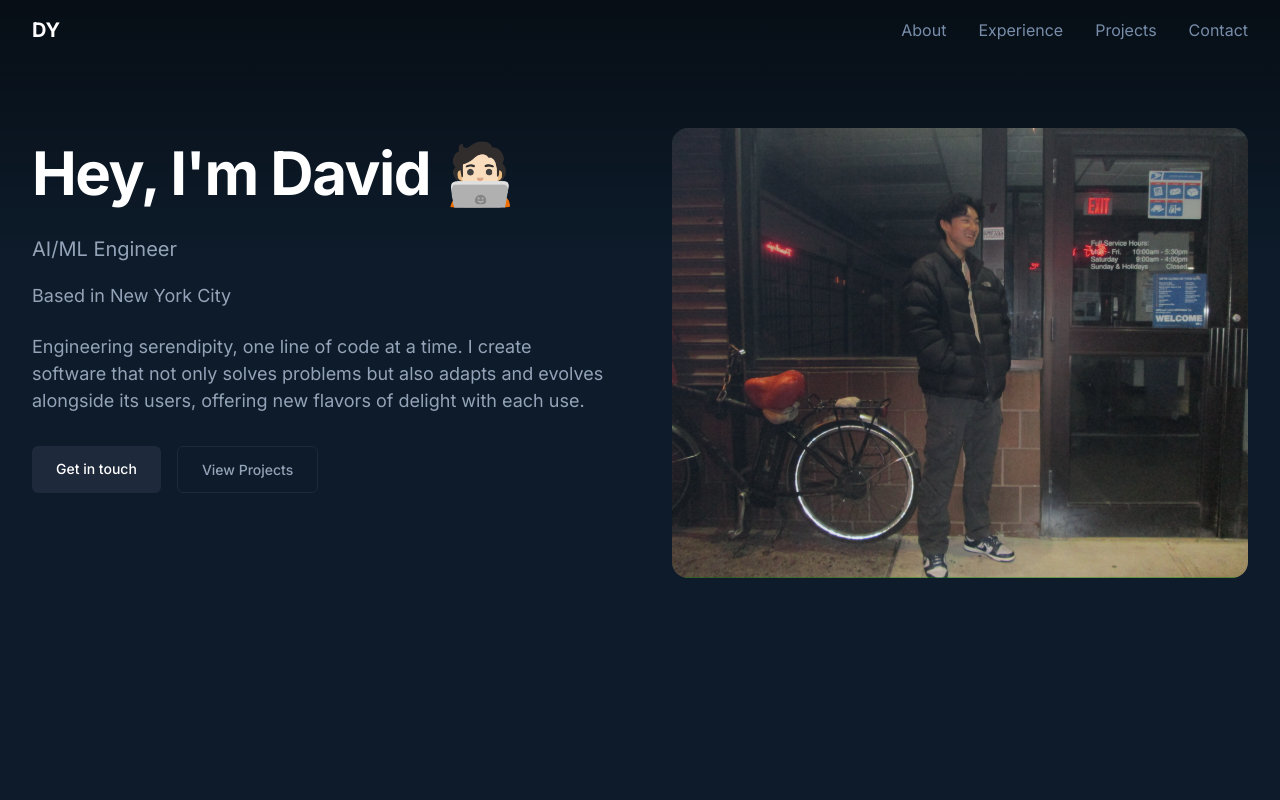
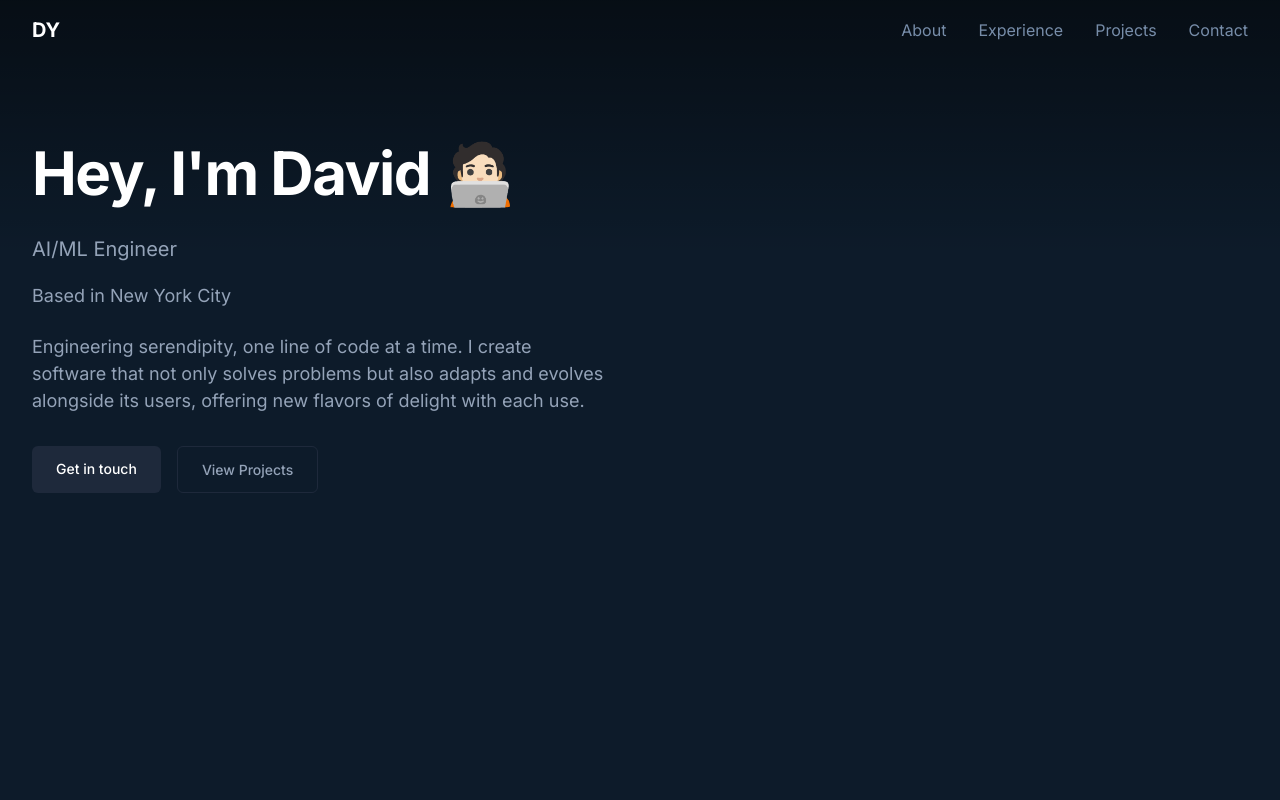
Before and after one commit to DavidYu75/thedavidyu, a Next.js app: page / in a window 1280 px wide. Shown: the top 800 px of the page. Built offline with nearby package versions, Linux system fonts and the light colour scheme.

Commit message:
import 3d model

```diff
--- a/package.json
+++ b/package.json
@@ -10,6 +10,8 @@
   },
   "dependencies": {
     "@heroicons/react": "^2.2.0",
+    "@splinetool/react-spline": "^4.0.0",
+    "@splinetool/runtime": "^1.9.68",
     "clsx": "^2.1.1",
     "framer-motion": "^12.0.6",
     "lucide-react": "^0.474.0",
--- a/src/components/sections/Hero.tsx
+++ b/src/components/sections/Hero.tsx
@@ -4,6 +4,8 @@ import { useState, useEffect, useMemo } from 'react';
 import { motion } from 'framer-motion';
 import Image from 'next/image';
 import styles from '@/styles/Hero.module.css';
+import Spline from '@splinetool/react-spline';
+
 
 const Typewriter = () => {
   const words = useMemo(() => ["Full Stack Developer", "AI/ML Engineer", "Coding Nerd"], []);
@@ -46,6 +48,12 @@ const Typewriter = () => {
 };
 
 const Hero = () => {
+  const [isSplineLoaded, setIsSplineLoaded] = useState(false);
+
+  function onSplineLoad() {
+    setIsSplineLoaded(true);
+  }
+
   return (
     <section className={styles.hero}>
       <div className={styles.topGradient} />
@@ -91,21 +99,18 @@ const Hero = () => {
               </motion.a>
             </div>
           </motion.div>
-          <div className={styles.imageContainer}>
+
+          <div className={styles.splineContainer}>
             <motion.div
               initial={{ opacity: 0, scale: 0.95 }}
-              animate={{ opacity: 1, scale: 1 }}
+              animate={{ opacity: isSplineLoaded ? 1 : 0, scale: isSplineLoaded ? 1 : 0.95 }}
               transition={{ duration: 0.5, delay: 0.2 }}
-              className={styles.image}
+              className={styles.splineWrapper}
             >
-              <Image
-                src="/images/hero2.JPEG"
-                alt="Hero"
-                fill
-                className={styles.heroImage}
-                style={{ objectFit: 'cover', objectPosition: 'center' }}
+              <Spline
+                scene="https://prod.spline.design/GT0Bn09x0P232VKO/scene.splinecode"
+                onLoad={onSplineLoad}
               />
-              <div className={styles.imageOverlay} />
             </motion.div>
           </div>
         </div>
--- a/src/styles/Hero.module.css
+++ b/src/styles/Hero.module.css
@@ -148,3 +148,25 @@
     display: block;
   }
 }
+
+.splineContainer {
+  position: relative;
+  display: none;
+  width: 100%;
+  height: 450px;
+}
+
+.splineWrapper {
+  position: relative;
+  width: 100%;
+  height: 100%;
+  border-radius: 1rem;
+  overflow: hidden;
+  background-color: transparent;
+}
+
+@media (min-width: 1024px) {
+  .splineContainer {
+    display: block;
+  }
+}
```
Also changed, not shown: 1 other file (tests, documents, lock files or other folders).
